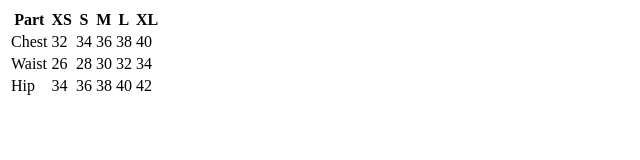
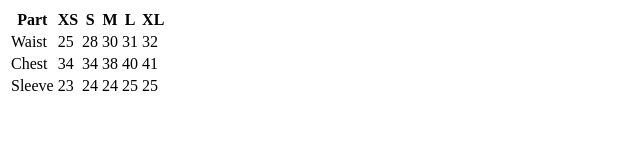
Before and after one commit to acciojob/myntra-size-chart-AryanGupta67, a website: page main.html in a window 1280 px wide. Shown: the whole page, without its empty margins (0-640 px from the left). Drawn offline with Linux system fonts and the light colour scheme.

Commit message:
created a submission

```diff
--- a/main.html
+++ b/main.html
@@ -18,28 +18,28 @@
     </thead>
     <tbody>
       <tr>
+        <td>Waist</td>
+        <td>25</td>
+        <td>28</td>
+        <td>30</td>
+        <td>31</td>
+        <td>32</td>
+      </tr>
+      <tr>
         <td>Chest</td>
-        <td>32</td>
         <td>34</td>
-        <td>36</td>
+        <td>34</td>
         <td>38</td>
         <td>40</td>
+        <td>41</td>
       </tr>
       <tr>
-        <td>Waist</td>
-        <td>26</td>
-        <td>28</td>
-        <td>30</td>
-        <td>32</td>
-        <td>34</td>
-      </tr>
-      <tr>
-        <td>Hip</td>
-        <td>34</td>
-        <td>36</td>
-        <td>38</td>
-        <td>40</td>
-        <td>42</td>
+        <td>Sleeve</td>
+        <td>23</td>
+        <td>24</td>
+        <td>24</td>
+        <td>25</td>
+        <td>25</td>
       </tr>
     </tbody>
   </table>
```
